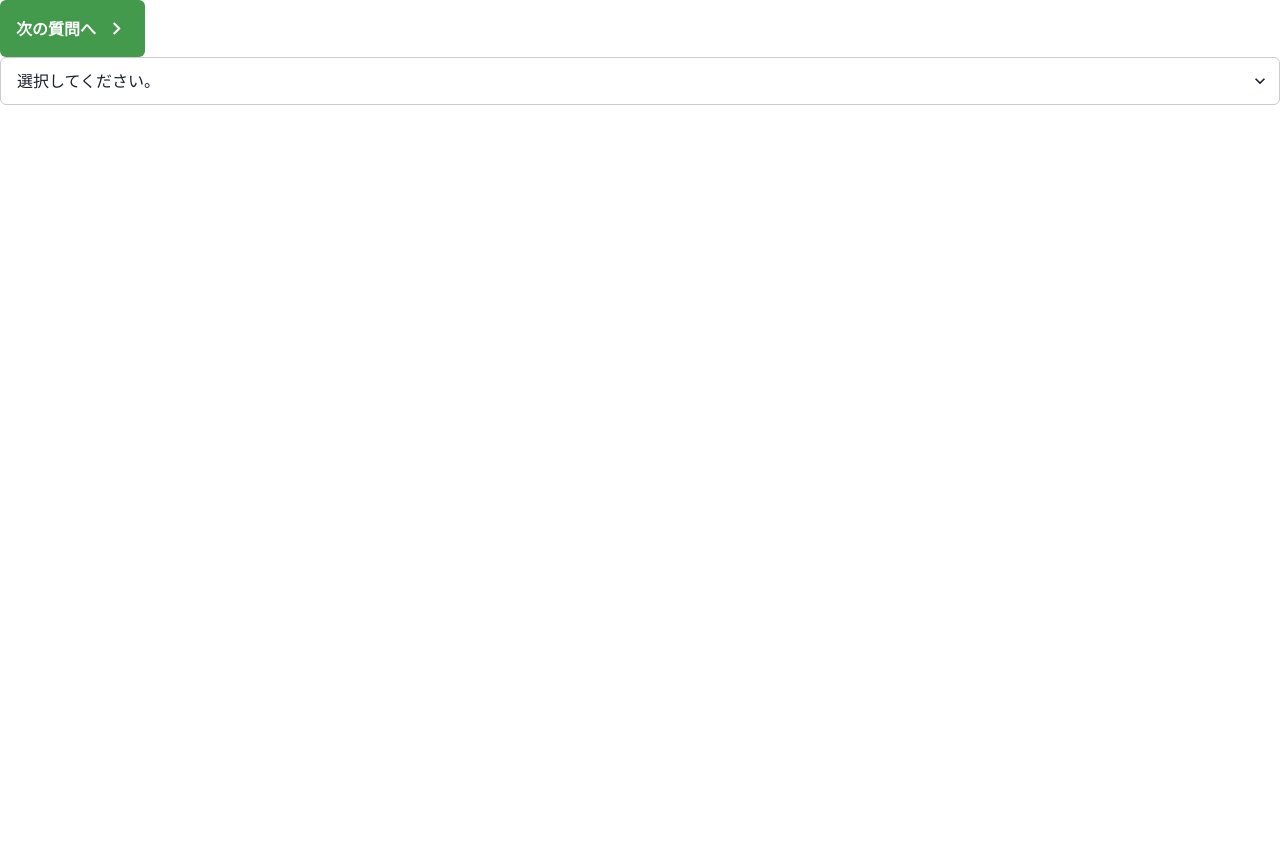
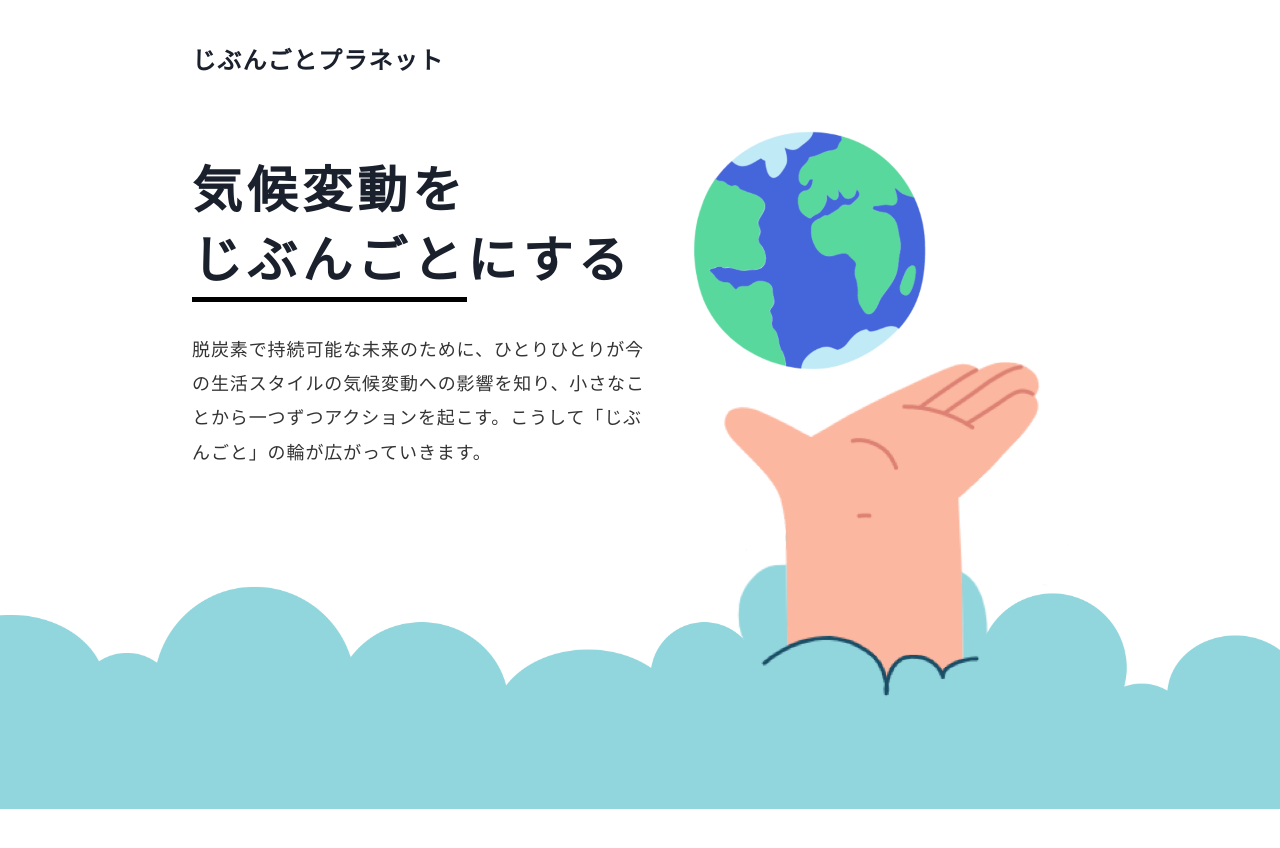
Before and after one commit to codeforjapan/JibungotoPlanet, a Next.js app: page / in a window 1280 px wide. Shown: the top 848 px of the page. Before the commit the page ends 800 px from the top, so only its background shows below. Built offline with nearby package versions, Linux system fonts and the light colour scheme.

Commit message:
wip: created home header component

```diff
--- /dev/null
+++ b/components/organisms/homes/HomeHeader/HomeHeader.tsx
@@ -0,0 +1,44 @@
+import { FC } from 'react'
+import Image from 'next/image'
+import { Box } from '@chakra-ui/react'
+import HomeContentBody from 'components/molecules/homes/HomeContentBody/HomeContentBody'
+import HomeContentCatchPhrase from 'components/molecules/homes/HomeContentCatchPhrase/HomeContentCatchPhrase'
+import HomeContentTitle from 'components/molecules/homes/HomeContentTitle/HomeContentTitle'
+import styles from 'styles/Home.module.scss'
+
+const HomeHeader: FC = () => {
+  return (
+    <Box>
+      <Box height="3vh" py={10}>
+        <Box mb={10} className={styles['home__header__item-container']}>
+          <HomeContentCatchPhrase className={styles['home__header__catch-phrase']}>
+            じぶんごとプラネット
+          </HomeContentCatchPhrase>
+        </Box>
+      </Box>
+      <Box height="97vh" pt={10} style={{ position: 'relative' }}>
+        <Box maxWidth={'660px'} className={styles['home__header__item-container']}>
+          <Box pt={15}>
+            <HomeContentTitle classname={styles['home__header__title-container']}>
+              <span>
+                気候変動を<br />
+                <span className={styles['home__header__title']}>じぶんごと</span>にする
+              </span>
+            </HomeContentTitle>
+            <HomeContentBody>
+              脱炭素で持続可能な未来のために、ひとりひとりが今の生活スタイルの気候変動への影響を知り、小さなことから一つずつアクションを起こす。こうして「じぶんごと」の輪が広がっていきます。
+            </ HomeContentBody>
+          </Box>
+        </Box>
+        <Image
+          src={'/home/home-header.png'}
+          layout='fill'
+          objectFit={'contain'}
+          alt="home-header"
+        />
+      </Box>
+    </Box>
+  )
+}
+
+export default HomeHeader
--- a/pages/index.tsx
+++ b/pages/index.tsx
@@ -1,15 +1,10 @@
 import { FC } from 'react'
-import BasicButton from '../components/atoms/buttons/Basic'
-import SelectBox from '../components/atoms/inputs/Select'
+import HomeHeader from 'components/organisms/homes/HomeHeader/HomeHeader'
 
 const Home: FC = () => {
   return (
     <div>
-      <BasicButton isNext>次の質問へ</BasicButton>
-      <SelectBox
-        onChange={() => {}}
-        options={[{ value: 'test', label: 'テスト' }]}
-      ></SelectBox>
+      <HomeHeader />
     </div>
   )
 }
--- /dev/null
+++ b/styles/Home.module.scss
@@ -0,0 +1,17 @@
+.home {
+  &__header {
+
+    &__item-container {
+     padding-left: 15%;
+    }
+
+    &__title-container {
+      padding: 1rem 0 2.5rem 0;
+    }
+
+    &__title {
+      padding-bottom: .3rem;
+      border-bottom: 5px solid black;
+    }
+  }
+}
```
Also changed, not shown: public/home/home-header.png (added), 1 other file (tests, documents, lock files or other folders).
